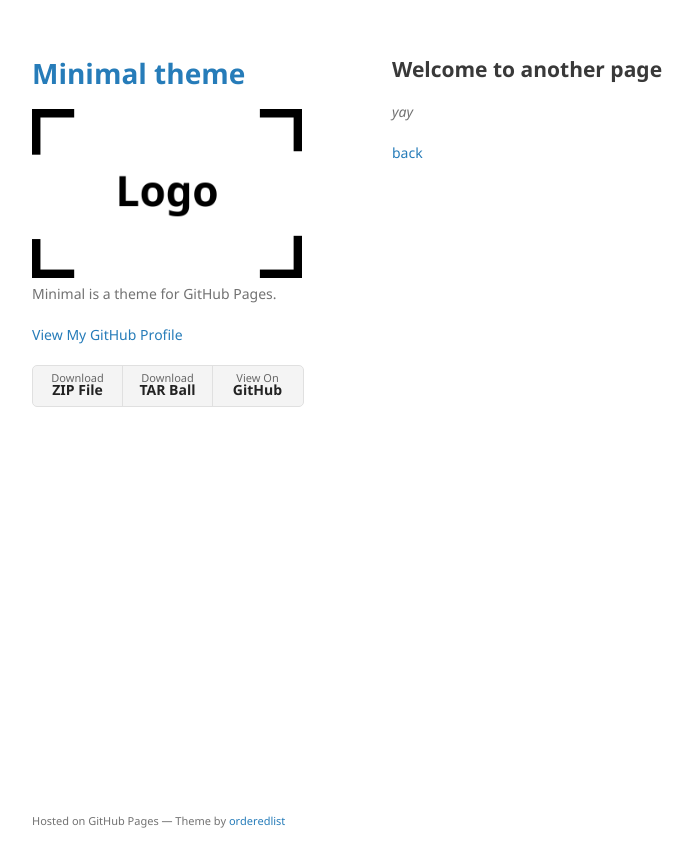
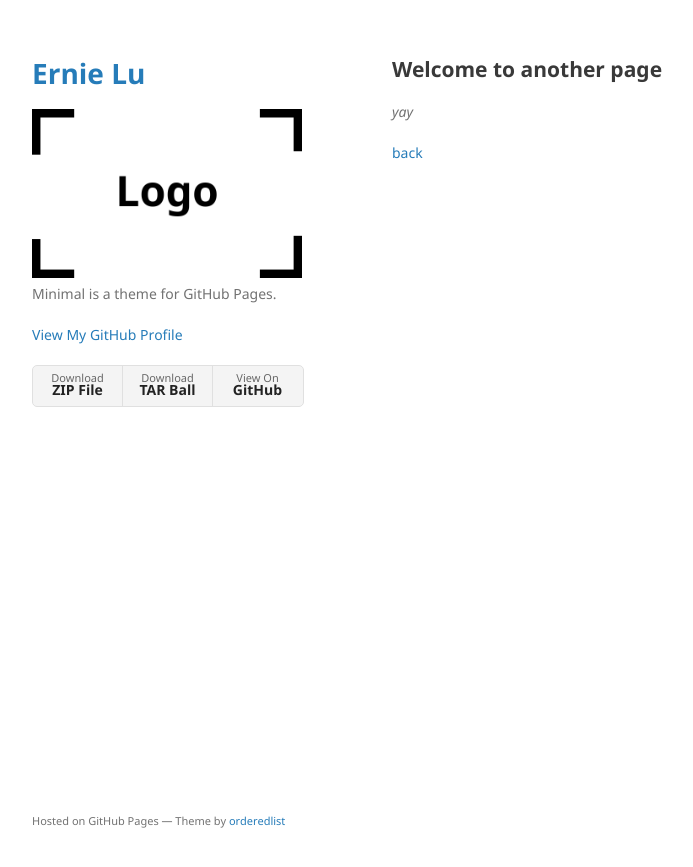
Before and after one commit to luernie/luernie.github.io, a Jekyll site: the page built from another-page.md, in a window 1280 px wide. Shown: the top 867 px of the page, without its empty margins (178-871 px from the left). Built offline with Jekyll 4.4.1, drawn with Linux system fonts in a browser that asks for light colours; our own code applies the rules of GitHub Pages for plain Markdown files.

Commit message:
Update _config.yml

```diff
--- a/_config.yml
+++ b/_config.yml
@@ -1,4 +1,4 @@
-title: Minimal theme
+title: Ernie Lu
 logo: /assets/img/logo.png
 description: Minimal is a theme for GitHub Pages.
 show_downloads: true
```
